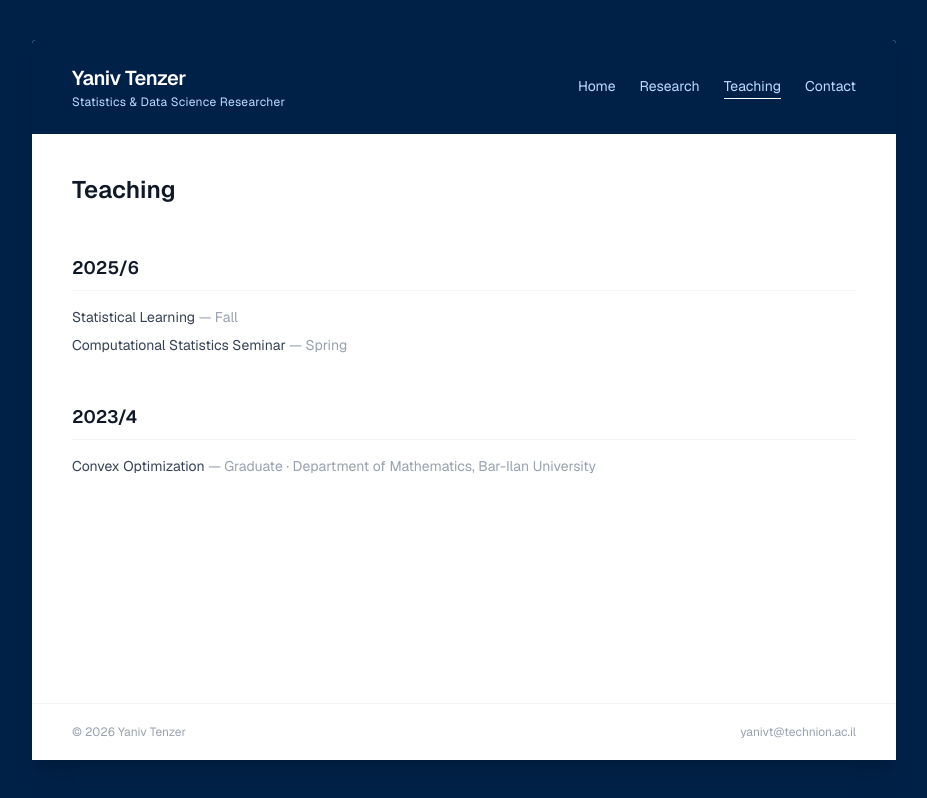
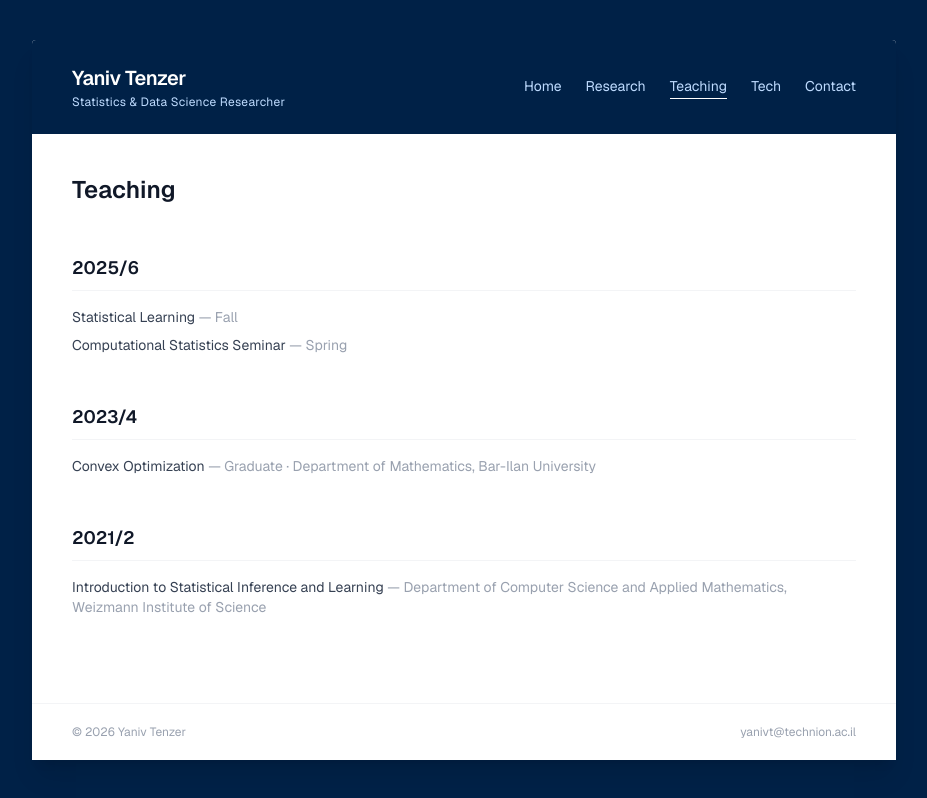
Before and after one commit to yaniv-tenzer/personal-website, a Next.js app: page /teaching in a window 1280 px wide. Shown: the whole page, without its empty margins (176-1103 px from the left). Built offline with nearby package versions, Linux system fonts and the light colour scheme.

Commit message:
editing teaching tab + adding the Tech page

```diff
--- a/app/teaching/page.tsx
+++ b/app/teaching/page.tsx
@@ -29,6 +29,15 @@ export default function Teaching() {
           <li>Convex Optimization <span className="text-gray-400">— Graduate · Department of Mathematics, Bar-Ilan University</span></li>
         </ul>
       </section>
+
+      <section className="space-y-4">
+        <h2 className="text-lg font-semibold text-gray-900 border-b border-gray-100 pb-2">
+          2021/2
+        </h2>
+        <ul className="space-y-2 text-gray-700 text-sm">
+          <li>Introduction to Statistical Inference and Learning <span className="text-gray-400">— Department of Computer Science and Applied Mathematics, Weizmann Institute of Science</span></li>
+        </ul>
+      </section>
     </div>
   );
 }
--- /dev/null
+++ b/app/tech/page.tsx
@@ -0,0 +1,15 @@
+import type { Metadata } from "next";
+
+export const metadata: Metadata = {
+  title: "Tech — Yaniv Tenzer",
+};
+
+export default function Tech() {
+  return (
+    <div className="space-y-12">
+      <section>
+        <h1 className="text-2xl font-semibold text-gray-900 mb-4">Tech</h1>
+      </section>
+    </div>
+  );
+}
--- a/components/Nav.tsx
+++ b/components/Nav.tsx
@@ -7,6 +7,7 @@ const links = [
   { href: "/", label: "Home" },
   { href: "/research", label: "Research" },
   { href: "/teaching", label: "Teaching" },
+  { href: "/tech", label: "Tech" },
   { href: "/contact", label: "Contact" },
 ];
 
```
